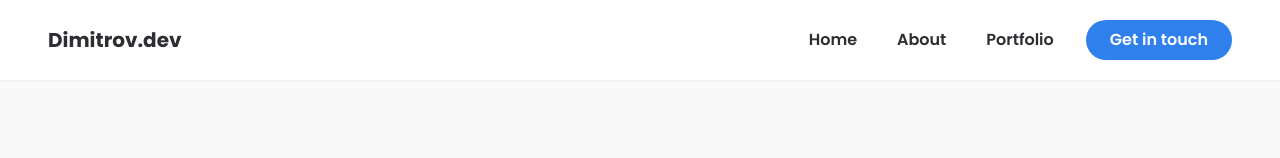
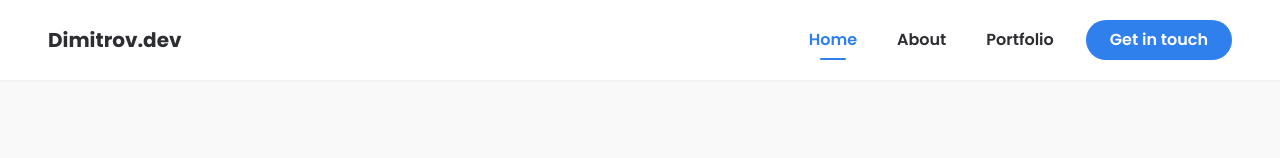
Before and after one commit to ddimitrov1108/portfolio, a Next.js app: page / in a window 1280 px wide. Shown: the top 158 px of the page. Built offline with nearby package versions, Linux system fonts and the light colour scheme.

Commit message:
router fix

```diff
--- a/components/navigation/Header.jsx
+++ b/components/navigation/Header.jsx
@@ -1,6 +1,5 @@
-"use client";
-
 import { useState, useEffect } from "react";
+import { useRouter } from "next/router";
 import Link from "next/link";
 import Logo from "../ui/Logo";
 import StyledLink from "../ui/StyledLink";
@@ -15,6 +14,7 @@ const navLinks = [
 ];
 
 export default function Header() {
+  const router = useRouter();
   const [isOpen, setIsOpen] = useState(false);
   const [scrollDir, setScrollDir] = useState("scroll-up");
   const [yValue, setYValue] = useState(0);
@@ -83,7 +83,12 @@ export default function Header() {
 
         <nav className="hidden lg:flex items-center gap-6">
           {navLinks.map(({ id, text, href }) => (
-            <StyledLink key={id} href={href} text={text} />
+            <StyledLink
+              key={id}
+              href={href}
+              text={text}
+              active={router.asPath === href}
+            />
           ))}
 
           <Link
--- a/components/navigation/MobileNav.jsx
+++ b/components/navigation/MobileNav.jsx
@@ -1,3 +1,4 @@
+import { useRouter } from "next/router";
 import Link from "next/link";
 import StyledLink from "../ui/StyledLink";
 import Logo from "../ui/Logo";
@@ -11,6 +12,8 @@ export default function MobileNav({
   onClose,
   ...restProps
 }) {
+  const router = useRouter();
+
   return (
     <div className={clsx("lg:hidden z-50 w-full h-full")} {...restProps}>
       <div
@@ -45,6 +48,7 @@ export default function MobileNav({
                 key={id}
                 href={href}
                 text={text}
+                active={router.asPath === href}
                 onClick={onNavLinkClick}
               />
             ))}
--- a/components/ui/StyledLink.jsx
+++ b/components/ui/StyledLink.jsx
@@ -1,8 +1,10 @@
+import clsx from "clsx";
 import Link from "next/link";
 
 export default function StyledLink({
   href = "/",
   text = "link",
+  active = false,
   className,
   ...restProps
 }) {
@@ -12,11 +14,26 @@ export default function StyledLink({
       className="font-semibold relative group p-2"
       {...restProps}
     >
-      <span className="transition-all duration-300 group-hover:text-primary ">
+      <span
+        className={clsx(
+          "transition-all duration-300 group-hover:text-primary",
+          active && "text-primary"
+        )}
+      >
         {text}
       </span>
-      <div className="absolute bottom-0 right-[50%] transition-all duration-300 w-0 group-hover:w-[20%] h-0.5 bg-primary rounded-l-full"></div>
-      <div className="absolute bottom-0 left-[50%] transition-all duration-300 w-0 group-hover:w-[20%] h-0.5 bg-primary rounded-r-full"></div>
+      <div
+        className={clsx(
+          "absolute bottom-0 right-[50%] transition-all duration-300 w-0 group-hover:w-[20%] h-0.5 bg-primary rounded-l-full",
+          active && "w-[20%]"
+        )}
+      ></div>
+      <div
+        className={clsx(
+          "absolute bottom-0 left-[50%] transition-all duration-300 w-0 group-hover:w-[20%] h-0.5 bg-primary rounded-r-full",
+          active && "w-[20%]"
+        )}
+      ></div>
     </Link>
   );
 }
```
